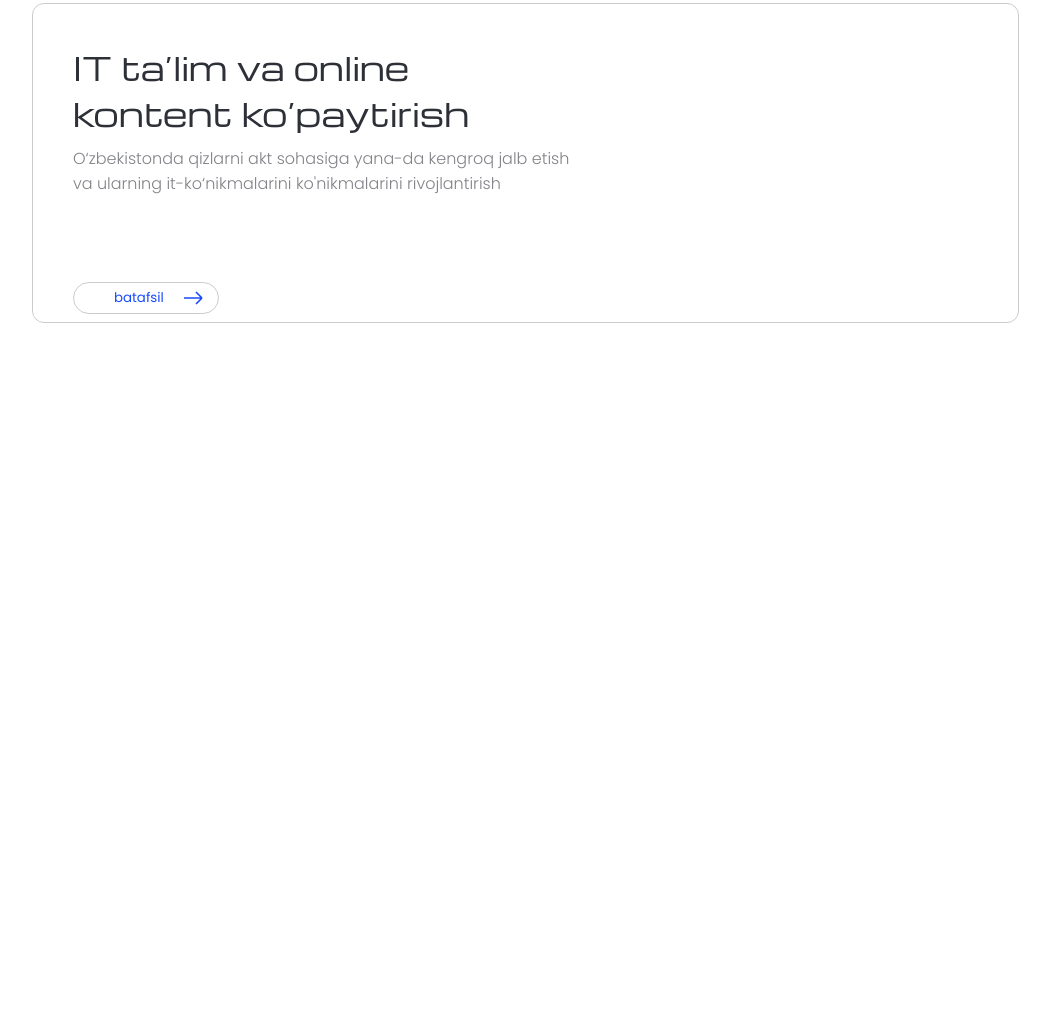
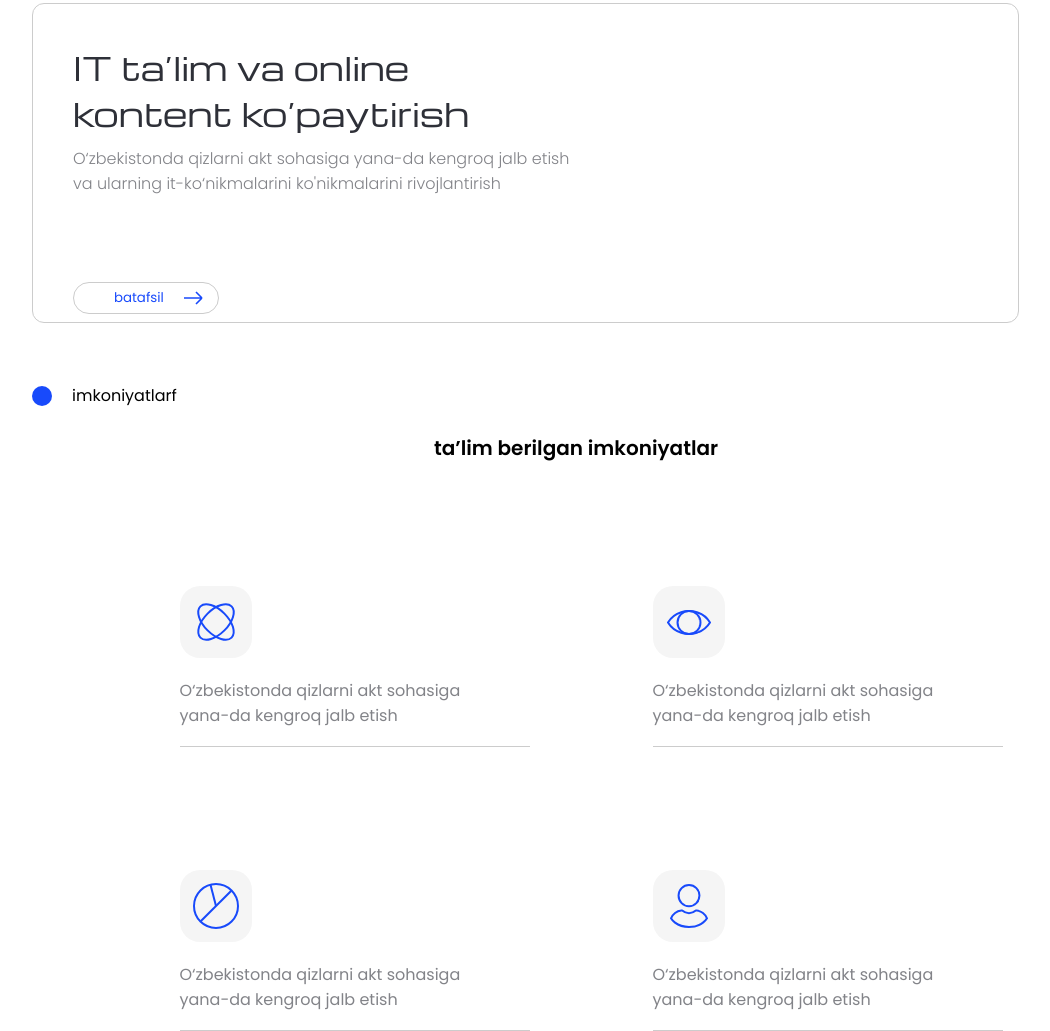
Before and after one commit to muslixiddin/imtixon, a plain HTML site: page pages/talim.html in a window 1280 px wide. Shown: the part 1580-2611 px from the top of the page, without its empty margins (64-1114 px from the left). Before the commit the page ends 1943 px from the top, so only its background shows below. Drawn offline with nearby package versions, Linux system fonts and the light colour scheme.

Commit message:
added new section

```diff
--- a/pages/talim.html
+++ b/pages/talim.html
@@ -141,6 +141,54 @@
             </div>
         </div>
     </section>
+
+    <section class="imkoniyatlarf container">
+        <span class="imkoniyatlarf_top">
+            <img src="../images/bluesrcle.svg" alt="">
+            <p>imkoniyatlarf</p>
+        </span>
+        <div class="imkoniyatlarf-wrapper">
+            <p class="imkoniyatlarf-title">ta’lim berilgan imkoniyatlar</p>
+
+            <div class="cards_imkoniyatlarf">
+                <div class="card_imkoniyatlarf">
+                    <div class="card_imkoniyatlarf-top">
+                        <img src="../images/Group 257.svg" alt="">
+                    </div>
+                    <p class="card_imkoniyatlarf-desc">O‘zbekistonda qizlarni akt sohasiga yana-da kengroq jalb etish
+
+                    </p>
+                </div>
+                <div class="card_imkoniyatlarf">
+                    <div class="card_imkoniyatlarf-top">
+                        <img src="../images/Group 260.svg" alt="">
+                    </div>
+                    <p class="card_imkoniyatlarf-desc">O‘zbekistonda qizlarni akt sohasiga yana-da kengroq jalb etish
+
+                    </p>
+                </div>
+            </div>
+            <div class="cards_imkoniyatlarf">
+                <div class="card_imkoniyatlarf">
+                    <div class="card_imkoniyatlarf-top">
+                        <img src="../images/Group 258.svg" alt="">
+                    </div>
+                    <p class="card_imkoniyatlarf-desc">O‘zbekistonda qizlarni akt sohasiga yana-da kengroq jalb etish
+
+                    </p>
+                </div>
+                <div class="card_imkoniyatlarf">
+                    <div class="card_imkoniyatlarf-top">
+                        <img src="../images/Group 259.svg" alt="">
+                    </div>
+                    <p class="card_imkoniyatlarf-desc">O‘zbekistonda qizlarni akt sohasiga yana-da kengroq jalb etish
+
+                    </p>
+                </div>
+            </div>
+        </div>
+
+    </section>
 </body>
 
 </html>
--- /dev/null
+++ b/scss/talim/_imkoniyatlarf.scss
@@ -0,0 +1,165 @@
+.imkoniyatlarf{
+.imkoniyatlarf_top{
+    padding-top: 20px;
+    display: none;
+    align-items: center;
+    gap: 20px;
+}
+.imkoniyatlarf-wrapper{
+    padding-top: 25px;
+    display: flex;
+    align-items: center;
+    justify-content: center;
+    flex-direction: column;
+}
+.imkoniyatlarf-title{
+font-size: 20px;
+font-weight: 600;
+}
+
+.cards_imkoniyatlarf{
+    padding-left: 30px;
+    display: flex;
+    align-items: center;
+    justify-content: center;
+    flex-direction: column;
+    gap: 50px;
+
+    .card_imkoniyatlarf-top{
+        margin-bottom: 20px;
+        width: 72px;
+        height: 72px;
+        background-color: #F5F5F5;
+        border-radius: 20px;
+        display: flex;
+        align-items: center;
+        justify-content: center;
+    }
+    .card_imkoniyatlarf{
+        margin-top: 123px;
+        border-bottom: 1px solid #CCCCCC;
+        width: 432px;
+        height: 161px;
+        .card_imkoniyatlarf-desc{
+            padding-right: 38px;
+            font-size: 16px;
+            font-weight: 400;
+            color: #2E303899;
+        }
+    }
+
+
+}
+}
+
+@media (min-width:768px) {
+    .imkoniyatlarf{
+        .imkoniyatlarf_top{
+            padding-top: 20px;
+            display: flex;
+            align-items: center;
+            gap: 20px;
+        }
+        .imkoniyatlarf-wrapper{
+            padding-top: 25px;
+            display: flex;
+            align-items: center;
+            justify-content: center;
+            flex-direction: column;
+        }
+        .imkoniyatlarf-title{
+        font-size: 50px;
+        font-weight: 600;
+        }
+
+        .cards_imkoniyatlarf{
+            padding-left: 30px;
+            display: flex;
+            align-items: center;
+            justify-content: center;
+            flex-direction: row;
+            gap: 50px;
+
+            .card_imkoniyatlarf-top{
+                margin-bottom: 20px;
+                width: 72px;
+                height: 72px;
+                background-color: #F5F5F5;
+                border-radius: 20px;
+                display: flex;
+                align-items: center;
+                justify-content: center;
+            }
+            .card_imkoniyatlarf{
+                margin-top: 123px;
+                border-bottom: 1px solid #CCCCCC;
+                width: 350px;
+                height: 161px;
+                .card_imkoniyatlarf-desc{
+                    padding-right: 38px;
+                    font-size: 16px;
+                    font-weight: 400;
+                    color: #2E303899;
+                }
+            }
+
+
+        }
+        }
+}
+
+@media (min-width:992px) {
+    .imkoniyatlarf{
+        .imkoniyatlarf_top{
+            padding-top: 20px;
+            display: flex;
+            align-items: center;
+            gap: 20px;
+        }
+        .imkoniyatlarf-wrapper{
+            padding-top: 25px;
+            display: flex;
+            align-items: center;
+            justify-content: center;
+            flex-direction: column;
+        }
+        .imkoniyatlarf-title{
+        font-size: 20px;
+        font-weight: 600;
+        }
+
+        .cards_imkoniyatlarf{
+            padding-left: 30px;
+            display: flex;
+            align-items: center;
+            justify-content: center;
+            flex-direction: row;
+            gap: 123px;
+
+            .card_imkoniyatlarf-top{
+                margin-bottom: 20px;
+                width: 72px;
+                height: 72px;
+                background-color: #F5F5F5;
+                border-radius: 20px;
+                display: flex;
+                align-items: center;
+                justify-content: center;
+            }
+            .card_imkoniyatlarf{
+                margin-top: 123px;
+                border-bottom: 1px solid #CCCCCC;
+                width: 350px;
+                height: 161px;
+                .card_imkoniyatlarf-desc{
+                    padding-right: 38px;
+                    font-size: 16px;
+                    font-weight: 400;
+                    color: #2E303899;
+                }
+            }
+
+
+        }
+        }
+}
--- a/scss/talim/talim.scss
+++ b/scss/talim/talim.scss
@@ -2,3 +2,4 @@
 @import "./header";
 @import "./talimhero";
 @import "./strategiya";
+@import "./imkoniyatlarf";
```
Also changed, not shown: css/talim.css, css/talim.min.css.
